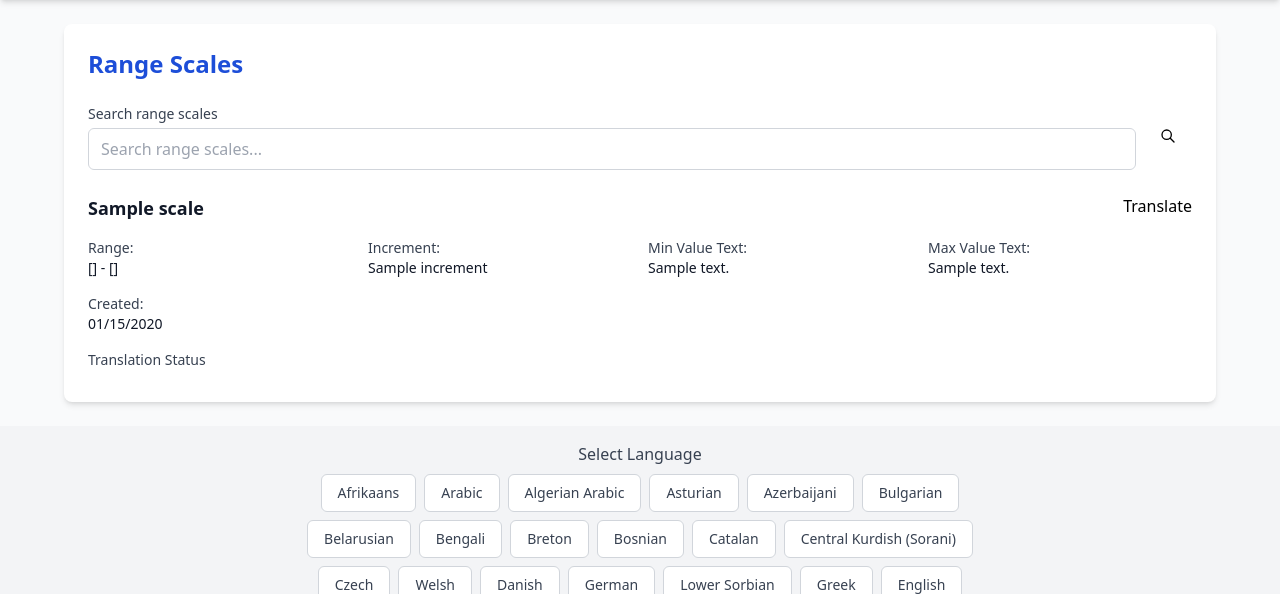
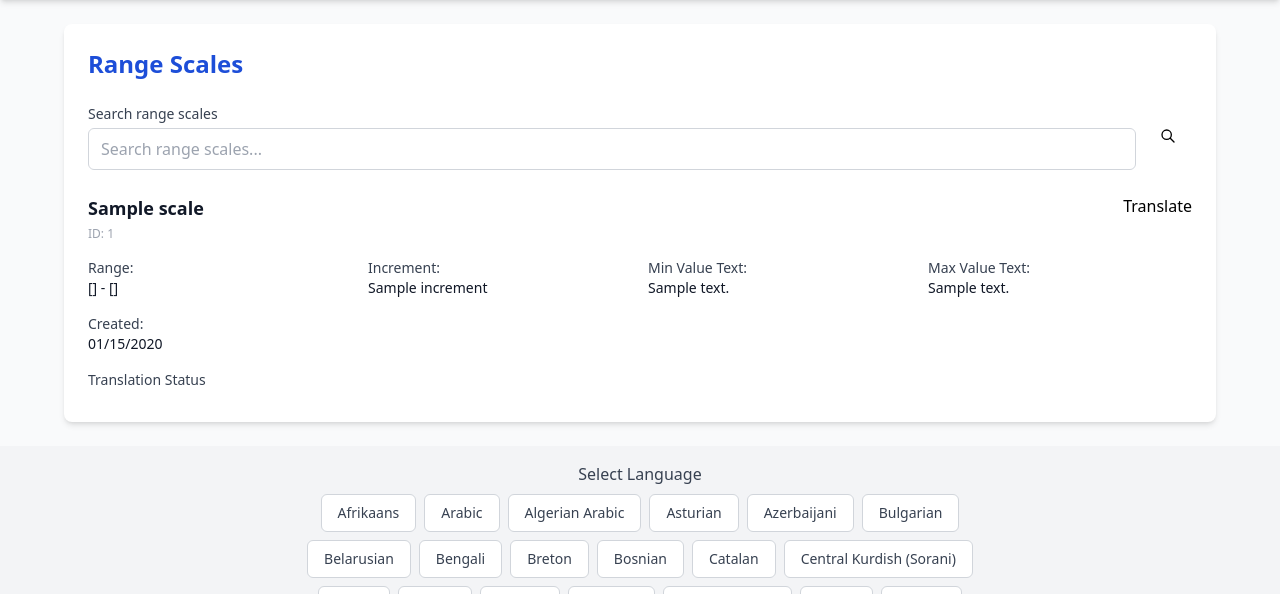
Before and after one commit to CHAVI-India/SATHI, a Django app: template templates/promapp/range_scale_list.html in a window 1280 px wide. Shown: the part 64-658 px from the top of the page. Run offline with Django 5.2, Linux system fonts and the light colour scheme; the template is opened without the code that fills it: most values are stand-ins (such as "Sample title", 1, 10 or a date in 2020); some libraries are stand-ins or nearby versions.

Commit message:
feat: display scale ID in likert and range scale list tables

```diff
--- a/templates/promapp/partials/likert_scale_list_table.html
+++ b/templates/promapp/partials/likert_scale_list_table.html
@@ -21,6 +21,7 @@
               {{ scale_data.scale.likert_scale_name|default:"Unnamed Scale" }}
             </h3>
             <p class="text-sm text-gray-500">{{ scale_data.option_count }} {% translate "options" %}</p>
+            <p class="text-xs text-gray-400 mt-1">{% translate "ID:" %} {{ scale_data.scale.id }}</p>
           </div>
           <div class="flex space-x-2">
             <c-edit_button href="{% url 'create_likert_scale' %}?edit={{ scale_data.scale.id }}" size="sm">
--- a/templates/promapp/partials/range_scale_list_table.html
+++ b/templates/promapp/partials/range_scale_list_table.html
@@ -9,7 +9,10 @@
 
     <!-- Header with name and actions -->
     <div class="flex justify-between items-start mb-4">
-      <h3 class="text-lg font-semibold text-gray-900 break-words">{{ scale.range_scale_name }}</h3>
+      <div>
+        <h3 class="text-lg font-semibold text-gray-900 break-words">{{ scale.range_scale_name }}</h3>
+        <p class="text-xs text-gray-400 mt-1">{% translate "ID:" %} {{ scale.id }}</p>
+      </div>
       <div class="flex space-x-2">
         {% if perms.promapp.change_rangescale %}
           <c-edit_button href="{% url 'create_range_scale' %}?edit={{ scale.id }}" size="sm">
```
